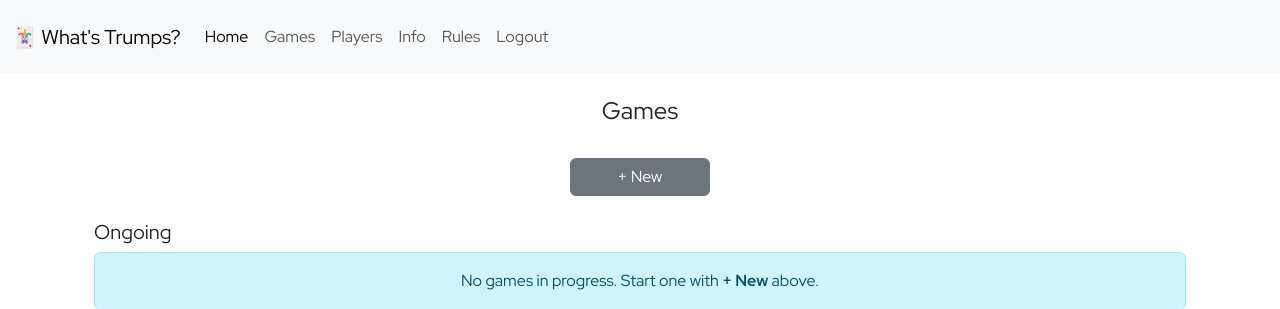
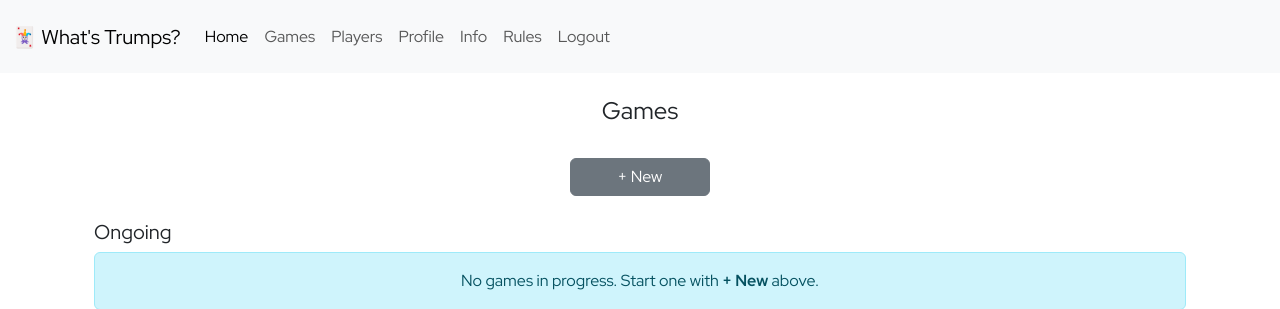
Before and after one commit to richcooper95/predictive-whist, a Django app: page /games/ in a window 1280 px wide. Shown: the top 309 px of the page. Run offline with Django 4.2, Linux system fonts and the light colour scheme; the visitor is signed in with stand-in values (Sample User, id 1); data that the repository does not hold is empty; some libraries are stand-ins or nearby versions.

Commit message:
Add link to user profile in navbar

```diff
--- a/templates/base.html
+++ b/templates/base.html
@@ -36,6 +36,9 @@
                 </li>
                 <li class="nav-item">
                   <a class="nav-link" href="{% url 'players' %}">Players</a>
+                </li>
+                <li class="nav-item">
+                  <a class="nav-link" href="{% url 'user_profile' %}">Profile</a>
                 </li>
                 {% comment %} TODO: Add some stats! {% endcomment %}
                 {% comment %} <li class="nav-item">
```
